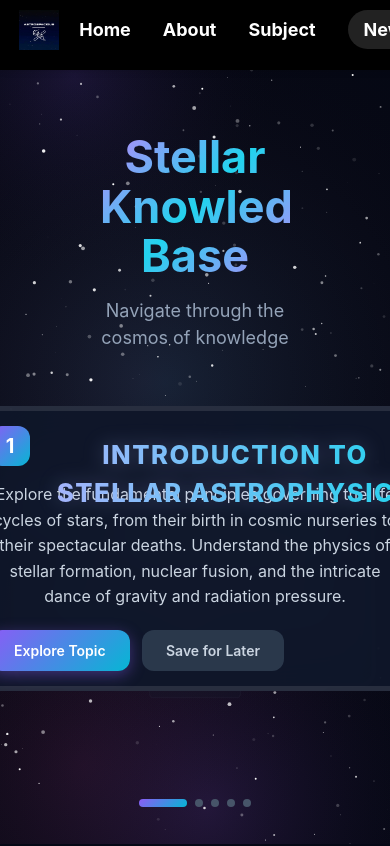
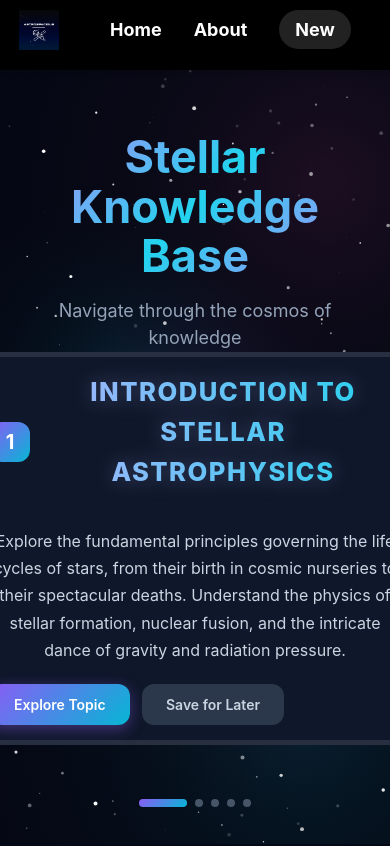
Before and after one commit to nathan09rules/ASTROSPACIOUS, a React (Vite) app: page /Select in a window 390 px wide. Shown: the top 846 px of the page. Built offline with nearby package versions, Linux system fonts and the light colour scheme.

Commit message:
Fixed select

```diff
--- a/src/Extra/Nav.tsx
+++ b/src/Extra/Nav.tsx
@@ -59,12 +59,14 @@ function Nav() {
           <a href="/">Home</a>
           <a href="/About">About</a>
 
-          {/* HOVER WRAPPER */}
+          {/* HOVER WRAPPER
           <div
             className="subject-wrapper"
             onMouseEnter={() => setShowSubjects(true)}
             onMouseLeave={() => setShowSubjects(false)}
           >
+
+          /*
             <a href="/Subject">Subject</a>
 
             <div className={`NavSubject ${showSubjects ? "visible" : "hidden"}`}>
@@ -79,6 +81,7 @@ function Nav() {
               ))}
             </div>
           </div>
+          */}
 
           <a href="/Select" className="btn">New</a>
         </div>
--- a/src/Extra/Space-bg.tsx
+++ b/src/Extra/Space-bg.tsx
@@ -23,38 +23,62 @@ function Space_bg() {
     resize();
     window.addEventListener("resize", resize);
 
-        // Stars
-        const stars = Array.from({ length: 300 }, () => ({
+    let scrollY = 0;
+    let py = 0;
+
+    let mx = w / 2;
+    let my = h / 2;
+
+    const onScroll = () => (scrollY = window.scrollY);
+    const onMouse = (e: MouseEvent) => {
+      mx = e.clientX;
+      my = e.clientY;
+    };
+
+    window.addEventListener("scroll", onScroll);
+    window.addEventListener("mousemove", onMouse);
+
+    // Initialize stars and nebulae
+    let stars = Array.from({ length: 240 }, () => ({
       x: Math.random() * w,
       y: Math.random() * h,
       r: Math.random() * 2,
       a: Math.random(),
-            tw: Math.random() * 0.02 + 0.01
+      tw: Math.random() * 0.02 + 0.01,
+      d: Math.random() * 1.2 + 0.3,
     }));
 
-        // Nebulae
-        const nebulae = Array.from({ length: 5 }, () => ({
+    let nebulae = Array.from({ length: 4 }, () => ({
       x: Math.random() * w,
       y: Math.random() * h,
       r: Math.random() * 300 + 200,
-            c: [
-                "rgba(139, 92, 246, 0.15)",
-                "rgba(6, 182, 212, 0.12)",
-                "rgba(236, 72, 153, 0.1)"
-            ][Math.floor(Math.random() * 3)],
-            dx: (Math.random() - 0.5) * 0.1,
-            dy: (Math.random() - 0.5) * 0.1
+      c: ["rgba(139,92,246,0.15)", "rgba(6,182,212,0.12)", "rgba(236,72,153,0.1)"][
+        Math.floor(Math.random() * 3)
+      ],
+      dx: (Math.random() - 0.5) * 0.05,
+      dy: (Math.random() - 0.5) * 0.05,
+      d: Math.random() * 0.25 + 0.1,
     }));
 
+    // Handle full reset of stars/nebulae on resize
+    const handleResize = () => {
+      resize();
+      // reposition stars/nebulae to new window size
+      stars = stars.map(s => ({ ...s, x: Math.random() * w, y: Math.random() * h }));
+      nebulae = nebulae.map(n => ({ ...n, x: Math.random() * w, y: Math.random() * h }));
+    };
+    window.addEventListener("resize", handleResize);
+
     let frame: number;
+    const animate = () => {
+      py += (scrollY - py) * 0.02;
 
-        const animate = () => {
-            ctx.fillStyle = "rgb(5, 8, 20)";
+      ctx.fillStyle = "rgb(5,8,20)";
       ctx.fillRect(0, 0, w, h);
 
-            // Nebulae
       nebulae.forEach(n => {
-                const g = ctx.createRadialGradient(n.x, n.y, 0, n.x, n.y, n.r);
+        const oy = py * n.d * 0.05;
+        const g = ctx.createRadialGradient(n.x, n.y + oy, 0, n.x, n.y + oy, n.r);
         g.addColorStop(0, n.c);
         g.addColorStop(1, "transparent");
 
@@ -70,16 +94,23 @@ function Space_bg() {
         if (n.y > h + n.r) n.y = -n.r;
       });
 
-            // Stars
       stars.forEach(s => {
         s.a += (Math.random() - 0.5) * s.tw;
-                s.a = Math.max(0.1, Math.min(1, s.a));
+        s.a = Math.max(0.15, Math.min(1, s.a));
 
         ctx.beginPath();
-                ctx.arc(s.x, s.y, s.r, 0, Math.PI * 2);
+        ctx.arc(s.x, s.y + py * s.d * 0.08, s.r, 0, Math.PI * 2);
         ctx.fillStyle = `rgba(255,255,255,${s.a})`;
         ctx.fill();
       });
+
+      const glow = ctx.createRadialGradient(mx, my, 0, mx, my, 180);
+      glow.addColorStop(0, "rgba(255,255,255,0.08)");
+      glow.addColorStop(0.4, "rgba(139,92,246,0.05)");
+      glow.addColorStop(1, "transparent");
+
+      ctx.fillStyle = glow;
+      ctx.fillRect(0, 0, w, h);
 
       frame = requestAnimationFrame(animate);
     };
@@ -89,6 +120,9 @@ function Space_bg() {
     return () => {
       cancelAnimationFrame(frame);
       window.removeEventListener("resize", resize);
+      window.removeEventListener("resize", handleResize);
+      window.removeEventListener("scroll", onScroll);
+      window.removeEventListener("mousemove", onMouse);
     };
   }, []);
 
@@ -100,7 +134,7 @@ function Space_bg() {
         inset: 0,
         width: "100%",
         height: "100%",
-                zIndex: -1
+        zIndex: -1,
       }}
     />
   );
--- a/src/Select.tsx
+++ b/src/Select.tsx
@@ -58,20 +58,17 @@ function Select() {
                 className={`card-wrapper ${isActive ? 'active' : ''}`}
                 style={{
                   transform: `translateY(${offset * 30}px) scale(${1 - Math.abs(offset) * 0.2}) rotateX(${offset * 2}deg)`,
-                  opacity: offset < 0 ? 0 : Math.max(0, 1 - Math.abs(offset) * 0.2),
+                  opacity: offset < 0 ? 0 : 1,
                   zIndex: 100 - index,
                   pointerEvents: offset > 2 ? 'none' : 'auto',
                 }}
               >
                 <div className="select-card">
-                  <div className="card-number">{index + 1}</div>
-                  <h2
-                    className="card-title"
-                    style={{ position: 'fixed', top: '25px', left: '80px' }}
-                  >
-                    {card.title}
-                  </h2>
-                  <p className="card-content">{card.content}</p>
+                  <div className="card-header">
+                    <div className="card-number">{index + 1}</div>
+                    <h2 className="card-title">{card.title}</h2>
+                  </div>
+                  <p className="card-contents">{card.content}</p>
 
                   {isActive && (
                     <div className="card-actions">
--- a/src/css/Select.css
+++ b/src/css/Select.css
@@ -49,7 +49,16 @@
           transition: margin-left 0.5s cubic-bezier(0.4, 0, 0.2, 1);
           position: relative;
           z-index: 0;
-          width: 100vw;
+        }
+
+        @media (max-width: 768px) {
+          .main-content {
+            padding: 62px 20px;
+          }
+          .select-card {
+            width: 100%;
+            max-width: none;
+          }
         }
 
         .content-header {
@@ -98,15 +107,22 @@
         }
 
         .select-card {
-          background: rgba(15, 23, 42, 0.95);
+          background: rgba(15, 23, 42, 1);
           backdrop-filter: blur(20px);
           border: 5px solid rgba(255, 255, 255, 0.1);
           margin: 0px;
           padding: 15px;
           border-radius: 20px;
-          height: fit-content;
+          height: auto;
           width: max(450px , calc(100vw/2));
 
+        }
+
+        .card-header {
+          display: flex;
+          align-items: center;
+          gap: 16px;
+          margin-bottom: 16px;
         }
 
         .card-number {
@@ -120,21 +136,28 @@
           color: white;
           font-weight: 700;
           font-size: 20px;
-          margin-bottom: 16px;
+          flex-shrink: 0;
         }
 
         .card-title {
           font-size: 28px;
           font-weight: 700;
           color: white;
+          margin: 0;
+          line-height: 40px;
         }
 
-        .card-content {
+        .card-contents {
           color: #cbd5e1;
           line-height: 1.7;
           font-size: 16px;
           margin-bottom: 20px;
         }
+
+        /* Fix card title and content overlap */
+.select-card {
+  position: relative;  /* make sure card is relative for children */
+}
 
         .card-actions {
           display: flex;
```
Also changed, not shown: 5 other files (tests, documents, lock files or other folders). Lines whose indentation alone changed are shown as unchanged.
